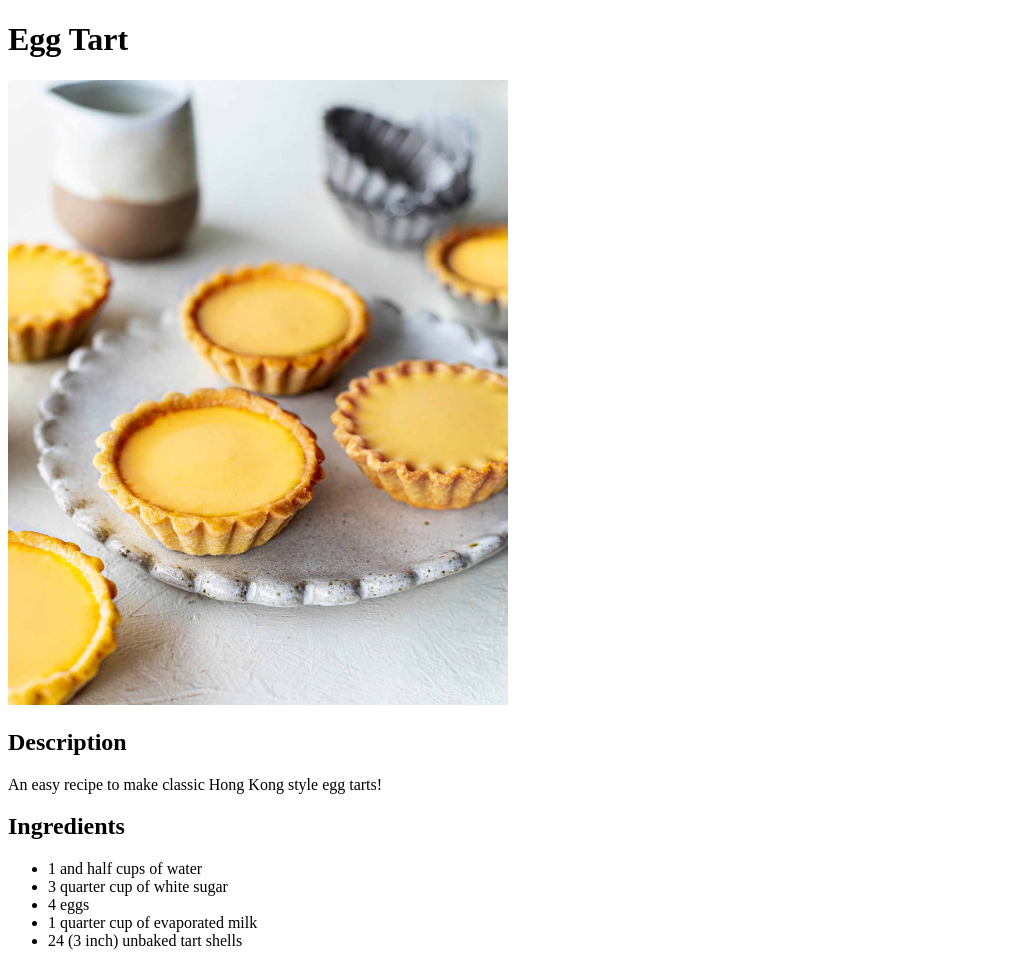
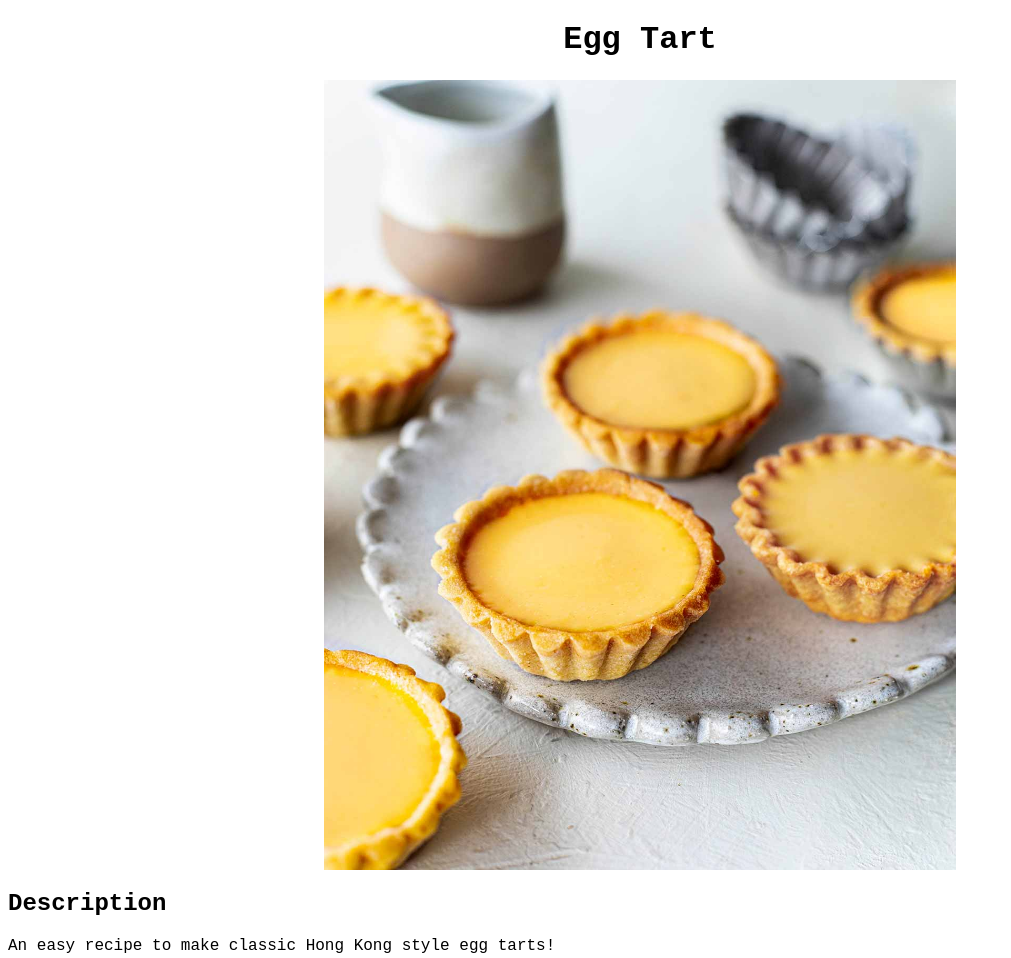
Before and after one commit to starlite19/odin-recipes, a plain HTML site: page recipes/egg-tart.html in a window 1280 px wide. Shown: the top 958 px of the page, without its empty margins (0-1011 px from the left). Drawn offline with Linux system fonts and the light colour scheme.

Commit message:
Add CSS style

```diff
--- /dev/null
+++ b/css/index.css
@@ -0,0 +1,4 @@
+body {
+    font-family: 'Brush Script MT', cursive;
+    text-align: center;
+}
--- /dev/null
+++ b/css/recipes.css
@@ -0,0 +1,14 @@
+h1 {
+    text-align: center;
+}
+
+img {
+    display: block;
+    margin-left: auto;
+    margin-right: auto;
+    width: 50%;
+}
+
+body {
+    font-family: 'Courier New', monospace;
+}
--- a/recipes/egg-tart.html
+++ b/recipes/egg-tart.html
@@ -3,10 +3,11 @@
 <head>
     <meta charset="UTF-8">
     <title>Egg Tart</title>
+    <link rel="stylesheet" href="../css/recipes.css">
 </head>
 <body>
     <h1>Egg Tart</h1>
-    <img src="../img/egg-tart.jpg" alt="Plate of egg tarts" width="500">
+    <img src="../img/egg-tart.jpg" alt="Plate of egg tarts">
 
     <h2>Description</h2>
     <p>An easy recipe to make classic Hong Kong style egg tarts!</p>
```
Also changed, not shown: index.html (+1 -0 lines), recipes/matcha-latte.html (+2 -1 lines), recipes/tanghulu.html (+2 -1 lines), 1 other file.
